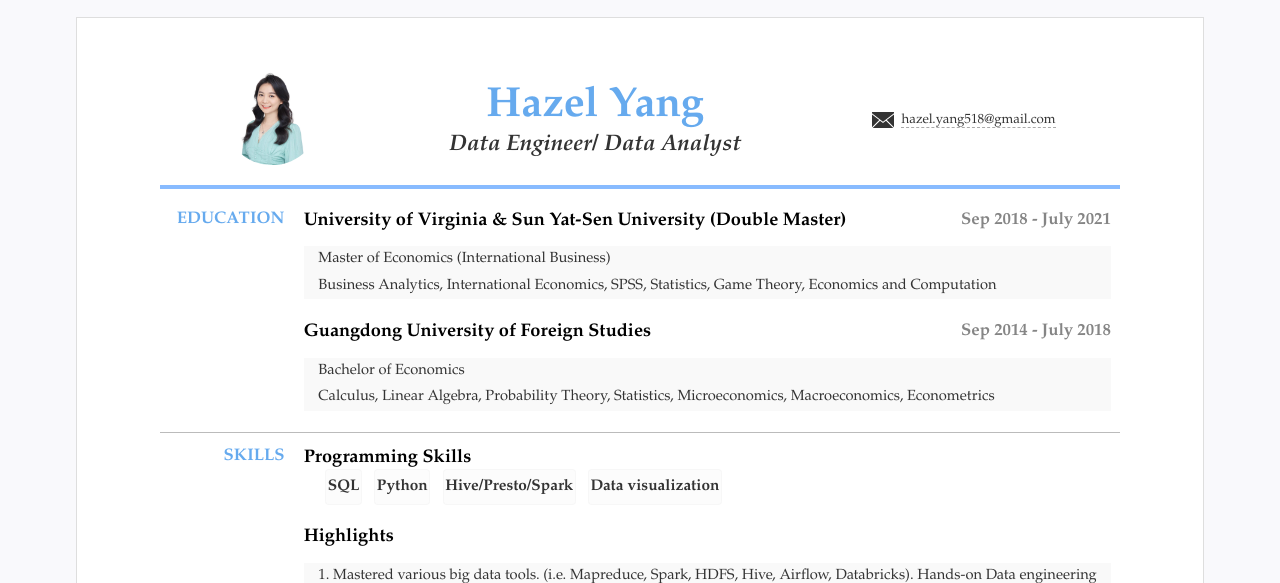
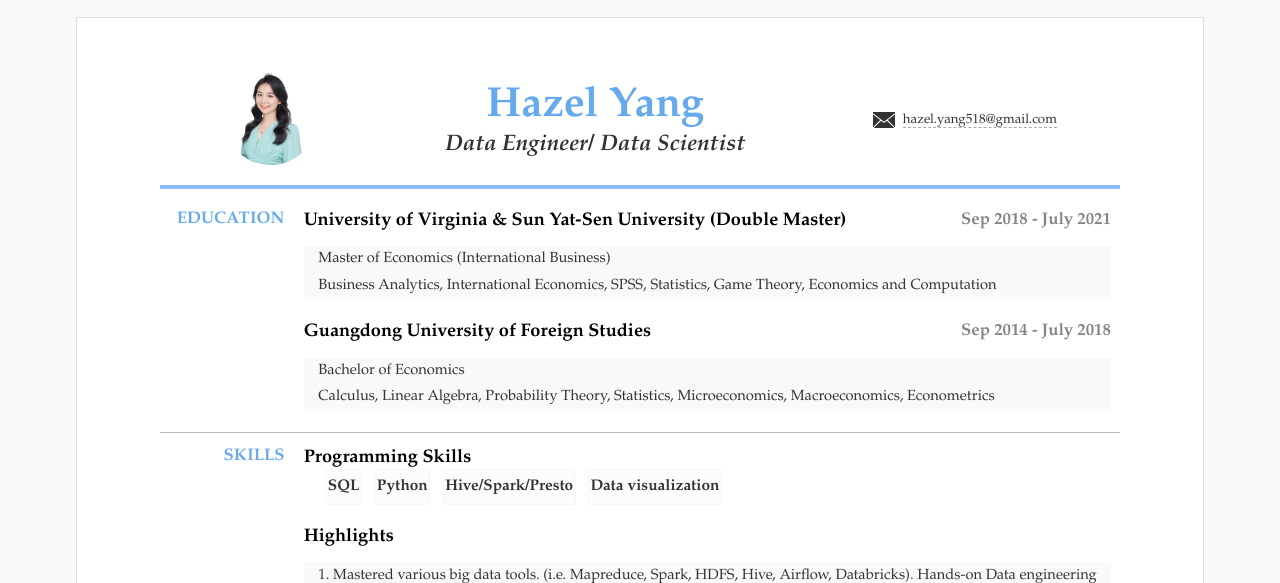
Before and after one commit to hazelyang518/eng_cv, a Jekyll site: the page built from index.html, in a window 1280 px wide. Shown: the top 583 px of the page. Built offline with Jekyll 4.4.1, drawn with Linux system fonts in a browser that asks for light colours.

Commit message:
Update resume.yml

```diff
--- a/_data/resume.yml
+++ b/_data/resume.yml
@@ -3,7 +3,7 @@
 title: "Hazel's CV"
 lang: "en" #语言设置 zh表示中文 en 表示英语
 name: "Hazel Yang"
-jobtitle: "Data Engineer/ Data Analyst" #可空不显示
+jobtitle: "Data Engineer/ Data Scientist" #可空不显示
 photo: "assets/img/WechatIMG29.jpeg" #照片可空，不显示
 #联系方式
 contact: #联系方式连接等3~5行
@@ -59,7 +59,7 @@ main: #简历主要内容，
     items: #itmems 可以小块的方式显示
     - SQL
     - Python
-    - Hive/Presto/Spark
+    - Hive/Spark/Presto
     - Data visualization
   # - title: Personl
   #   summary: 1. 有画像业务的完整项目经验，有独立分析和解决数据问题的能力，能针对画像场景进行有效数据挖掘并形成策略
```
